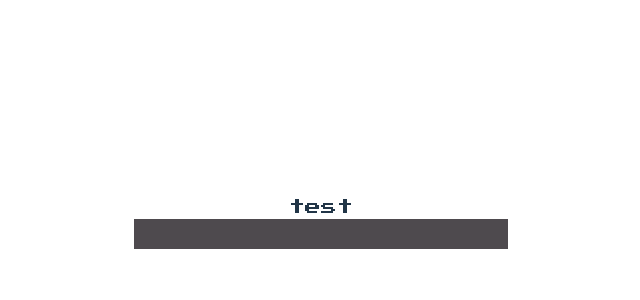
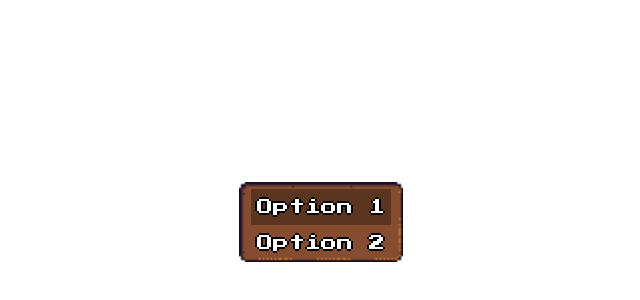
Before and after one commit to Ricardo-Gabriel-Rouco/rpg-react, a React (Vite) app: page / in a window 1280 px wide. Shown: the part 178-478 px from the top of the page, without its empty margins (319-959 px from the left). Built offline with nearby package versions, Linux system fonts and the light colour scheme.

Commit message:
feat: :sparkles: list with scrollbars

```diff
--- a/src/App.tsx
+++ b/src/App.tsx
@@ -1,14 +1,42 @@
-// import { useState } from "react";
+import { useState } from "react";
 // import Armor from "./Icons/Icons"
-
-import Input from "./Input/Input";
+import List from "./List/List";
 import "./App.css";
 
+type Option = {
+  label: string;
+  value: string;
+};
+
+
 function App() {
+  const [selectedOption, setSelectedOption] = useState<Option>({
+    label: "Option 1",
+    value: "option1",
+  });
+
+  // Definir el listado de opciones
+  const options: Option[] = [
+    { label: "Option 1", value: "option1" },
+    { label: "Option 2", value: "option2" },
+    { label: "Option 3", value: "option3" },
+    { label: "Option 4", value: "option4" },
+    { label: "Option 5", value: "option5" },
+    { label: "Option 6", value: "option6" },
+    { label: "Option 7", value: "option7" },
+  ];
+
+  // Manejador de opciones
+  const handleOptionChange = (value: string) => {
+    const selected = options.find((option) => option.value === value);
+    if (selected) {
+      setSelectedOption(selected); // Actualiza el estado con la nueva opción seleccionada
+    }
+  };
 
   return (
-    <div className="flex flex-col justify-center items-center w-48">
-      <Input label="test" name="test"/>
+    <div className="flex flex-col justify-center items-center w-full">
+      <List options={options} optionHandler={handleOptionChange} selectedValue={selectedOption}/>
     </div>
   );
 }
--- /dev/null
+++ b/src/List/List.module.css
@@ -0,0 +1,96 @@
+/* dropdown box implemented with list (see rpgui-dropdown.js for details) */
+/* note! this class rule affects both the dropdown header and the list elements! */
+.rpguiListImp {
+  /* font */
+  text-shadow: -2px 0 black, 0 2px black, 2px 0 black, 0 -2px black;
+  color: white;
+
+  /* default size */
+  min-height: 40px;
+  margin-top: 0px;
+
+  /* scrollers */
+  overflow-x: hidden;
+  overflow-y: scroll;
+
+  /* border */
+  border-style: solid;
+  border-width: 7px 7px 7px 7px;
+  -moz-border-image: url("/select-border-image.png") 10% repeat repeat;
+  -webkit-border-image: url("/select-border-image.png") 10% repeat repeat;
+  -o-border-image: url("/select-border-image.png") 10% repeat repeat;
+  border-image: url("/select-border-image.png") 10% repeat repeat;
+
+  /* background */
+  background: url("/select-background-image.png") repeat repeat;
+  background-clip: padding-box;
+  background-origin: padding-box;
+  background-position: center;
+}
+
+.rpguiListImp::-webkit-scrollbar {
+  width: 16px;
+}
+
+.rpguiListImp::-webkit-scrollbar-button {
+    background: url("/scrollbar-button.png") no-repeat center center;
+    background-size: cover;
+    /* height: px; Ajustar el tamaño del botón, puedes cambiar según el diseño */
+    /* width: 20px; */
+}
+
+.rpguiListImp::-webkit-scrollbar-track {
+    background: url('/scrollbar-track.png') no-repeat center;
+    background-size: cover;
+  }
+
+.rpguiListImp::-webkit-scrollbar-thumb {
+    background: url('/scrollbar-thumb.png') no-repeat center;
+    background-size: cover;
+}
+
+
+/* dropdown options list */
+ul.rpguiListImp {
+  /* padding: 10% 0; */
+  z-index: 100;
+}
+
+/* dropdown options */
+li {
+  /* font */
+  text-shadow: -2px 0 black, 0 2px black, 2px 0 black, 0 -2px black;
+  color: white;
+  /* height: 16px; */
+  margin-left: 5px;
+  margin-right: 5px;
+
+  /* remove the dot */
+  list-style-type: none;
+
+  /* padding */
+  padding-top: 6px;
+  padding-bottom: 6px;
+  padding-left: 6px;
+  padding-right: 6px;
+
+  /* background */
+  background: url("/select-background-image.png") repeat repeat;
+  background-clip: padding-box;
+  background-origin: padding-box;
+  background-position: center;
+}
+
+/* list options hover */
+.rpguiListImp li:hover {
+  color: yellow;
+}
+
+/* list hover */
+.rpguiListImp:hover {
+  color: yellow;
+}
+
+.rpguiListImp .rpguiSelected {
+  background: rgba(0, 0, 0, 0.3);
+}
--- /dev/null
+++ b/src/List/List.tsx
@@ -0,0 +1,44 @@
+import { FC, PropsWithChildren } from "react";
+import styles from "./List.module.css";
+
+type Option = {
+  label: string;
+  value: string;
+};
+
+interface listProps {
+  title?: string;
+  options: Option[];
+  selectedValue: Option;
+  optionHandler: (value: string) => void;
+  size?: string
+}
+
+const List: FC<PropsWithChildren<listProps>> = ({
+  title,
+  options,
+  selectedValue,
+  optionHandler,
+  size = "5rem"
+}) => {
+  return (
+    <>
+      {title && <label htmlFor={title}>{title}</label>}
+      <ul className={`${styles.rpguiListImp}`} style={{ height: `${size}` }}>
+        {options.map((option, index) => (
+          <li
+            key={index}
+            className={` ${
+              selectedValue.value === option.value ? styles.rpguiSelected : ""
+            }`}
+            onClick={() => optionHandler(option.value)} // Manejador de clic que pasa el valor de la opción
+          >
+            {option.label}
+          </li>
+        ))}
+      </ul>
+    </>
+  );
+};
+
+export default List;
```
